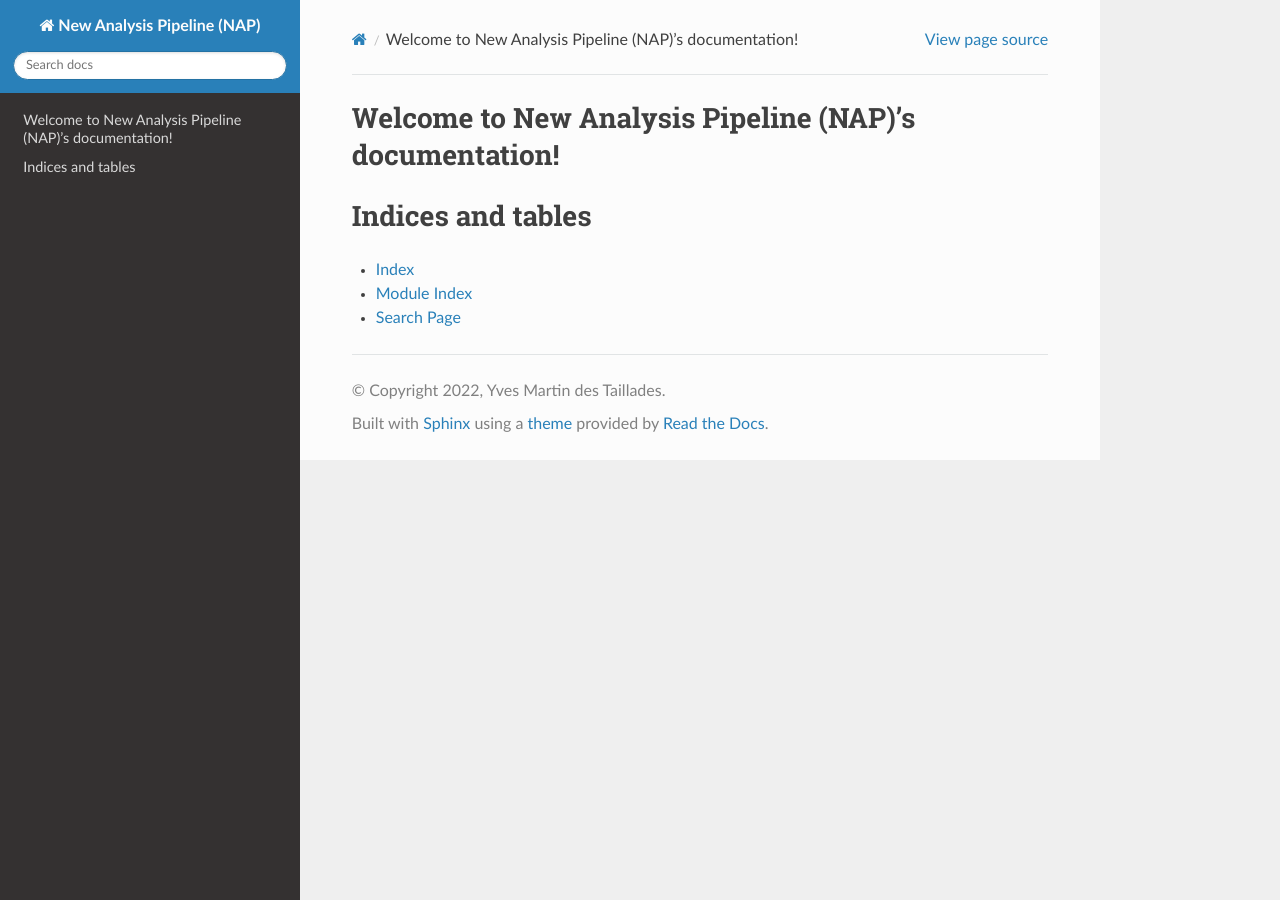
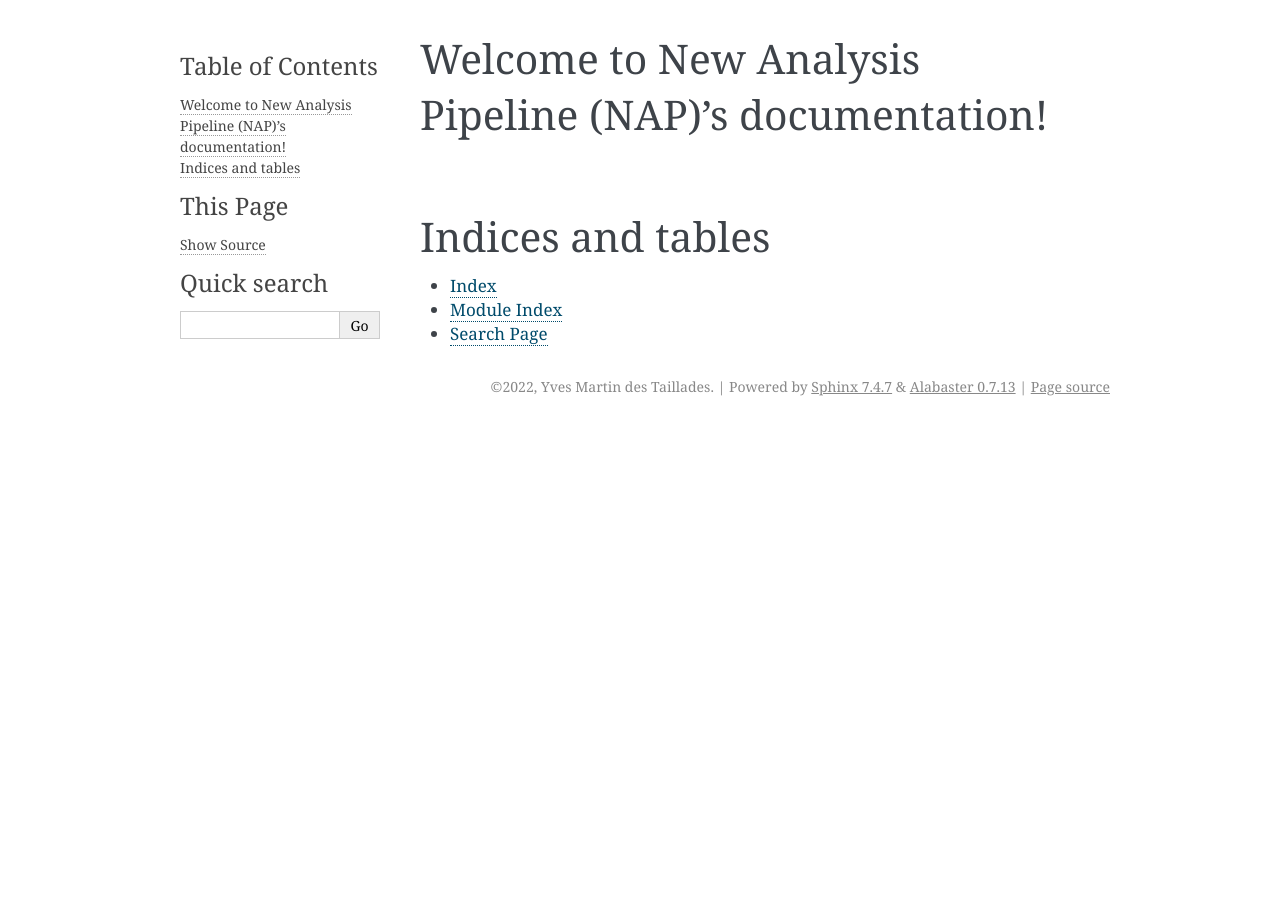
Before and after one commit to yvesmartindestaillades/NAP, a Sphinx documentation site: the page built from docs/source/index.rst, in a window 1280 px wide. Built offline with Sphinx 7.4.7, drawn with Linux system fonts in a browser that asks for light colours; part of the change alters nothing that is shown.

Commit message:
reset conf and add sphinx extensions

```diff
--- a/docs/source/conf.py
+++ b/docs/source/conf.py
@@ -21,26 +21,35 @@ project = 'New Analysis Pipeline (NAP)'
 copyright = '2022, Yves Martin des Taillades'
 author = 'Yves Martin des Taillades'
 
+
 # -- General configuration ---------------------------------------------------
 
 # Add any Sphinx extension module names here, as strings. They can be
 # extensions coming with Sphinx (named 'sphinx.ext.*') or your custom
 # ones.
-extensions = ['myst_parser']
-#    'sphinx.ext.duration',
-#    'sphinx.ext.doctest',
-#    'sphinx.ext.autodoc',
-#    'sphinx.ext.autosummary',
-#    'sphinx.ext.intersphinx',
+extensions = ['myst_parser',
+    'sphinx.ext.duration',
+    'sphinx.ext.doctest',
+    'sphinx.ext.autodoc',
+    'sphinx.ext.autosummary',
+    'sphinx.ext.intersphinx',
+ 'sphinx.ext.napoleon']
 
-
-intersphinx_mapping = {
-    'python': ('https://docs.python.org/3/', None),
-    'sphinx': ('https://www.sphinx-doc.org/en/master/', None),
-}
-
-
-intersphinx_disabled_domains = ['std']
+# Napoleon settings
+napoleon_google_docstring = True
+napoleon_numpy_docstring = True
+napoleon_include_init_with_doc = False
+napoleon_include_private_with_doc = False
+napoleon_include_special_with_doc = True
+napoleon_use_admonition_for_examples = False
+napoleon_use_admonition_for_notes = False
+napoleon_use_admonition_for_references = False
+napoleon_use_ivar = False
+napoleon_use_param = True
+napoleon_use_rtype = True
+napoleon_preprocess_types = False
+napoleon_type_aliases = None
+napoleon_attr_annotations = True
 
 # Add any paths that contain templates here, relative to this directory.
 templates_path = ['_templates']
@@ -56,12 +65,9 @@ exclude_patterns = []
 # The theme to use for HTML and HTML Help pages.  See the documentation for
 # a list of builtin themes.
 #
-html_theme = 'sphinx_rtd_theme'
+html_theme = 'alabaster'
 
 # Add any paths that contain custom static files (such as style sheets) here,
 # relative to this directory. They are copied after the builtin static files,
 # so a file named "default.css" will overwrite the builtin "default.css".
 html_static_path = ['_static']
-
-# -- Options for EPUB output
-epub_show_urls = 'footnote'
```
